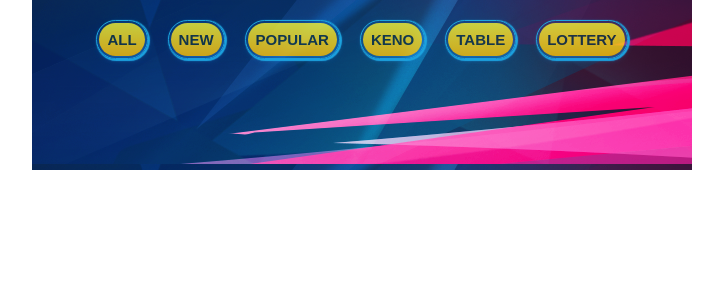
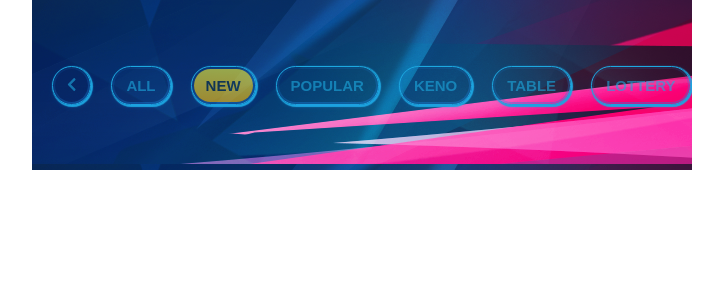
Before and after one commit to dmytrotus/typescript-react-mobx, a React (Create React App) app: page / in a window 1280 px wide. Shown: the top 300 px of the page, without its empty margins (278-1001 px from the left). Built offline with nearby package versions, Linux system fonts and the light colour scheme.

Commit message:
commit before MobX

```diff
--- a/package.json
+++ b/package.json
@@ -3,6 +3,9 @@
   "version": "0.1.0",
   "private": true,
   "dependencies": {
+    "@fortawesome/fontawesome-svg-core": "^1.2.28",
+    "@fortawesome/free-solid-svg-icons": "^5.13.0",
+    "@fortawesome/react-fontawesome": "^0.1.9",
     "@testing-library/jest-dom": "^4.2.4",
     "@testing-library/react": "^9.3.2",
     "@testing-library/user-event": "^7.1.2",
--- a/src/App.css
+++ b/src/App.css
@@ -42,8 +42,16 @@
     width: 100%;
     margin: 0 auto;
     height: 150px;
-    padding: 8px;
+    padding: 0px 8px;
+    overflow: hidden;
+    display: flex;
+    align-items: center;
   }
+.wrapper{
+  display: flex;
+  flex-wrap: nowrap;
+  margin: 0 auto;
+}
 .paginator .button{
   margin: 10px;
   border-radius: 25px;
@@ -51,14 +59,15 @@
   box-shadow: 1px 1px 1px 1px #1daae0;
   display: inline-block;
   padding: 2px;
+  max-height: 33px;
 }
 .paginator button{
     font-size: 15px;
     border-radius: 25px;
     border: none;
-    padding: 8px;
+    padding: 8px 12px;
     text-transform: uppercase;
-    opacity: .8;
+    opacity: .6;
     box-shadow: 1px 2px 7px #1d85de;
     cursor: pointer;
     background: transparent;
--- a/src/components/Button.tsx
+++ b/src/components/Button.tsx
@@ -1,13 +1,38 @@
-import React from 'react';
+import React, { useState } from 'react';
 
-function Button(props: any){
 
+interface CheckTypes {
+  id: number,
+  name: string,
+  ActiveBtn: number
+
+}
+
+/*function Button(props:{id:number, name:string}){*/
+
+
+function Button( props:CheckTypes ){
+
+	const [state, setState] = useState({
+	    ActiveBtn: props.ActiveBtn
+  	});
+
+	//default active button
+	let isActive = '';
+	if(props.id === state.ActiveBtn)
+		{
+			isActive = 'active';
+		}
+
+	const choose = () => {
+		console.log('choose')
+	}
 
 	return(
 
 			<div className="button">
-				<button className={props.isActive ? "active" : ""}>
-				{props.name}
+				<button onClick={choose} className={isActive}>
+					{props.name}
 				</button>
 			</div>
 		)
--- a/src/components/Paginator.tsx
+++ b/src/components/Paginator.tsx
@@ -2,6 +2,9 @@ import React from 'react';
 import { Fragment } from 'react';
 import '../App.css';
 import Button from './Button';
+import { FontAwesomeIcon } from '@fortawesome/react-fontawesome';
+import { faChevronLeft } from '@fortawesome/free-solid-svg-icons';
+import { faChevronRight } from '@fortawesome/free-solid-svg-icons';
 
 
 function Paginator() {
@@ -10,17 +13,32 @@ function Paginator() {
 
 	const Item = elements.map((el, id) => <Button
 		key={id}
+		id={id}
 		name={el}
-		isActive={true}
+		ActiveBtn={1}
 	 />)
 
 
 	return(
 
 			<Fragment>
+
 			<div className="paginator">
-			{Item}
+				<div className="wrapper">
+					<div className="button">
+						<button className="">
+						<FontAwesomeIcon icon={faChevronLeft} />
+						</button>
+					</div>
+					{Item}
+					<div className="button">
+						<button className="">
+						<FontAwesomeIcon icon={faChevronRight} />
+						</button>
+					</div>
+				</div>
 			</div>
+
 			</Fragment>
 		)
 }
```
Also changed, not shown: 1 other file (tests, documents, lock files or other folders).
